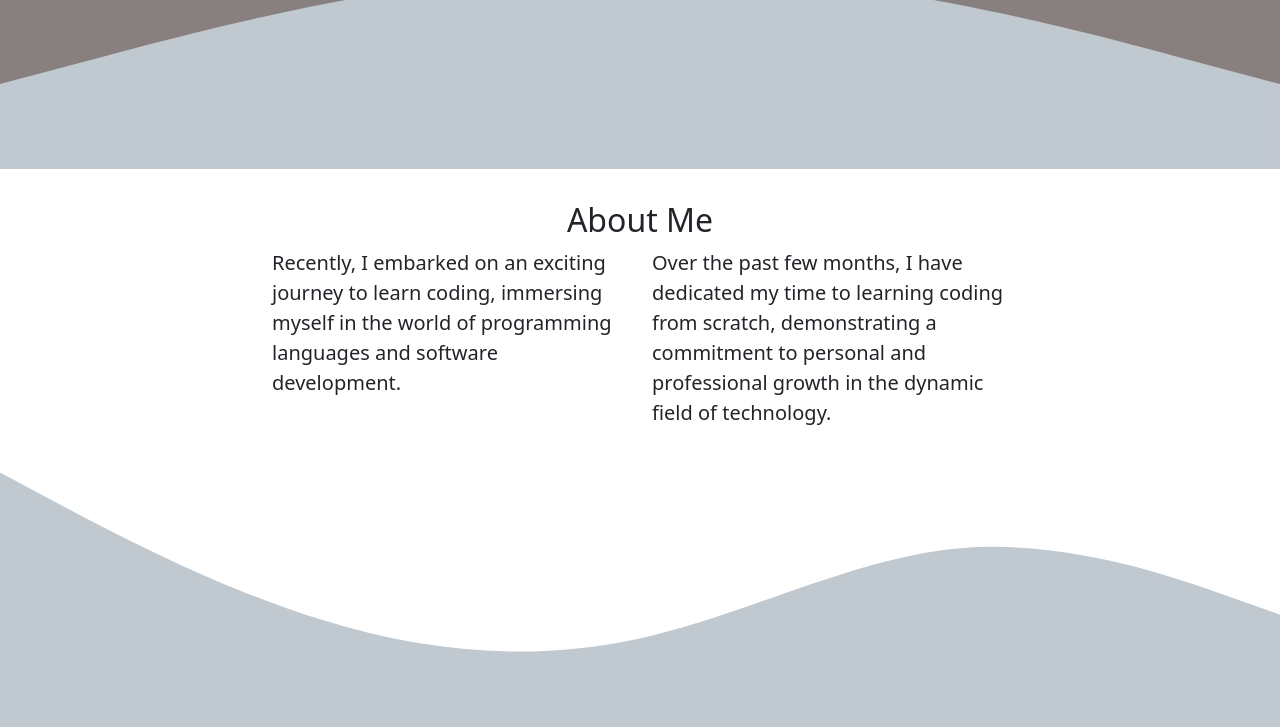
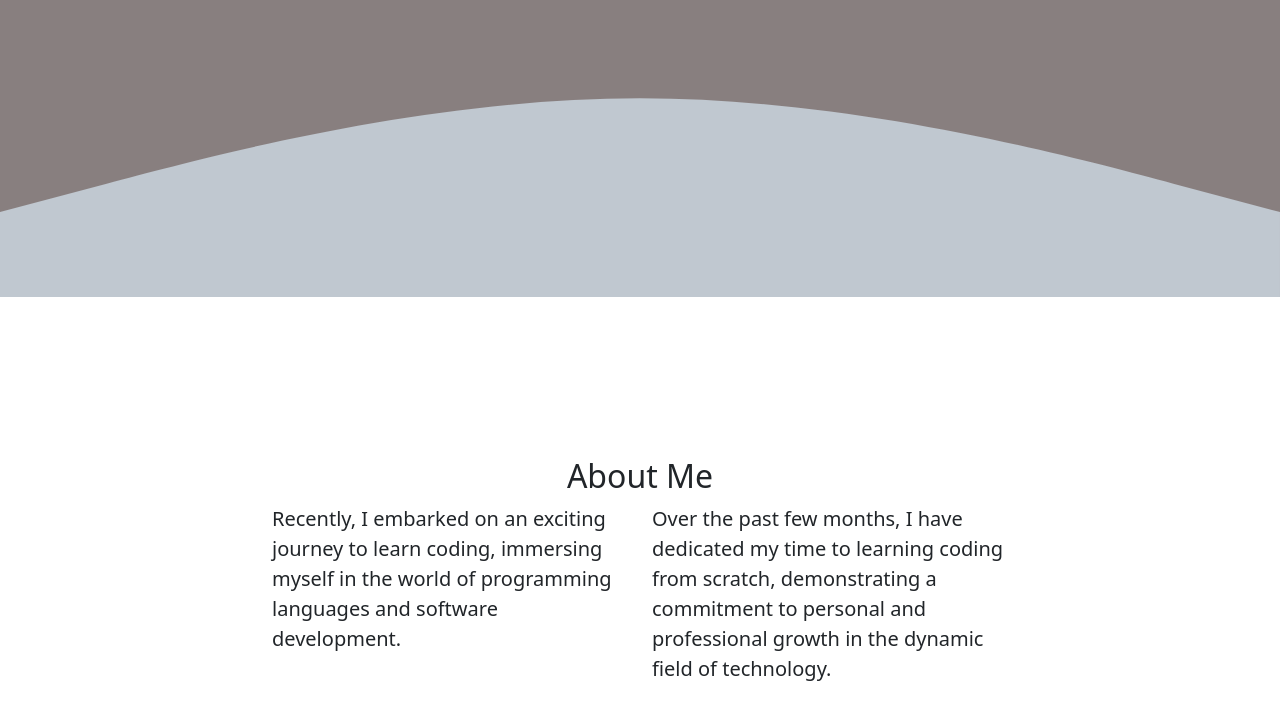
Before and after one commit to alfayudha11/CV-HTML-and-CSS, a plain HTML site: page desktop-1.html in a window 1280 px wide. Shown: the part 517-1244 px from the top of the page. Drawn offline with nearby package versions, Linux system fonts and the light colour scheme.

Commit message:
Update desktop-1.css

```diff
--- a/styles/desktop-1.css
+++ b/styles/desktop-1.css
@@ -18,3 +18,6 @@
   text-align: center;
   font-style: normal;
 }
+section{
+  padding-top: 8rem;
+}
```
